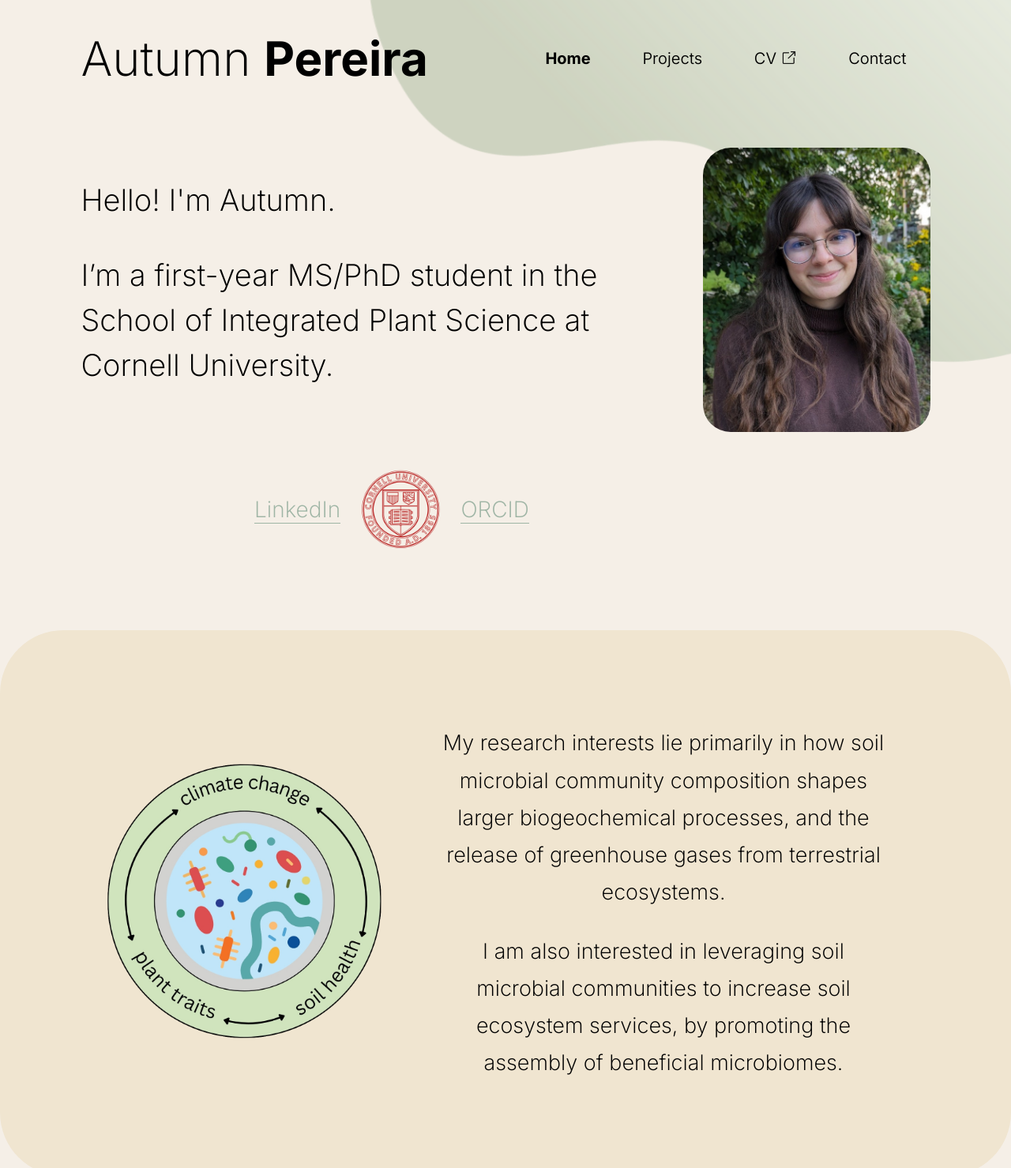
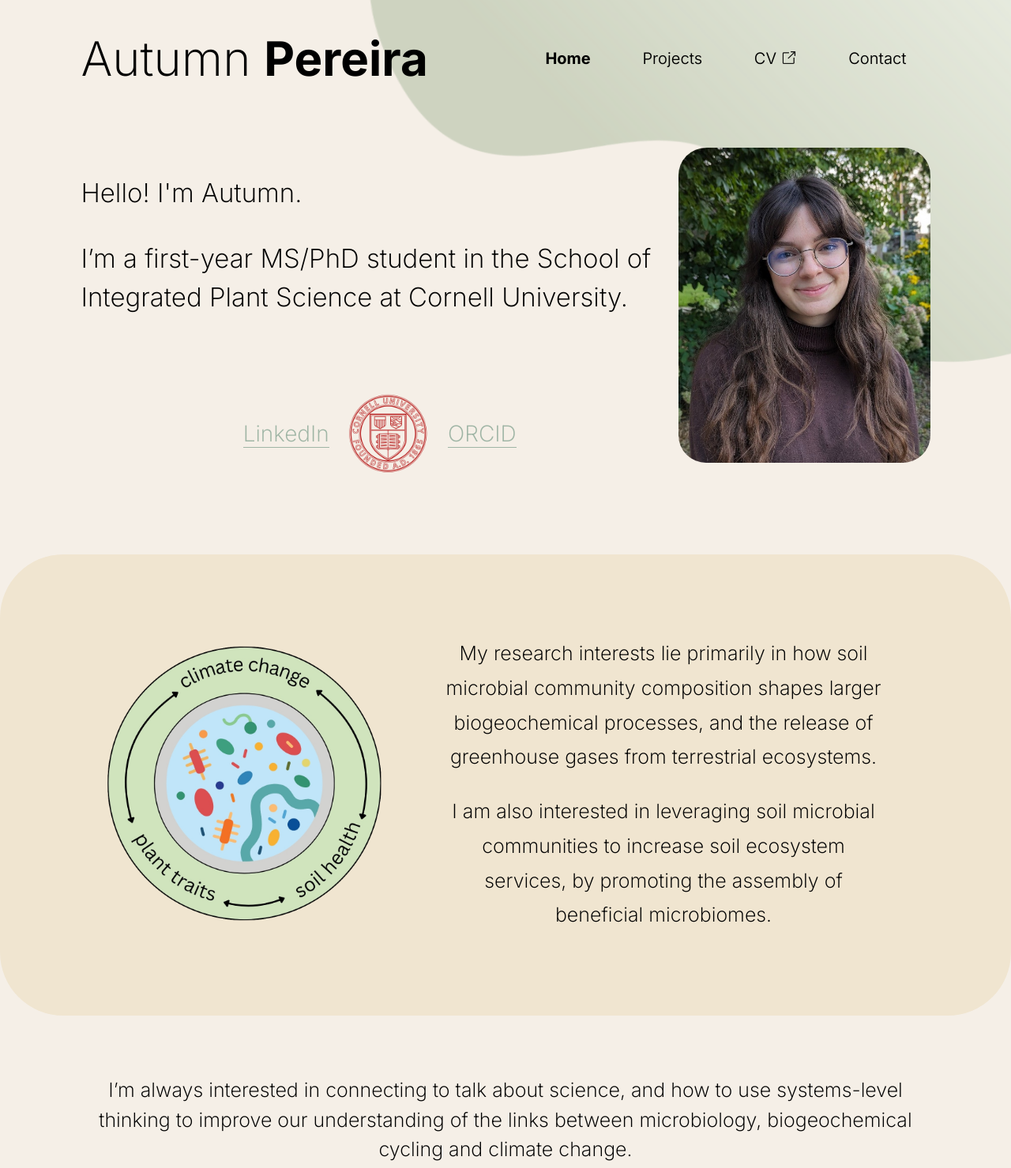
Before and after one commit to autpereira/autpereira.github.io, a plain HTML site: page index.html in a window 1280 px wide. Shown: the top 1479 px of the page at 79% size. Drawn offline with Linux system fonts and the light colour scheme.

Commit message:
another round of edits

```diff
--- a/index.html
+++ b/index.html
@@ -14,9 +14,9 @@
             justify-content: space-between;
         }
         #intro-text {
-            font-size: 38px;
+            font-size: 33px;
             line-height: 150%;
-            margin-right: 1.5%;
+            margin-right: 2.5%;
         }
         #autumn-portrait {
             width: 100%;
@@ -48,7 +48,7 @@
         #section-2 {
             margin-top: 5%;
             margin: 4% 8%;
-            padding: 3% 0%;
+            padding: 2% 0%;
             display: flex;
             justify-content: space-between;
             align-items: center;
@@ -58,7 +58,7 @@
             margin: 5% 5% 5% 2%;
         }
         #section-2-text {
-            font-size: 27px;
+            font-size: 25px;
             text-align: center;
             margin: 5%;
             line-height: 175%;
@@ -68,7 +68,7 @@
         #section-3 {
             margin: 6% 8%;
             text-align: center;
-            font-size: 28px;
+            font-size: 25px;
             line-height: 150%;
         }
         #section-3 a {
```
Also changed, not shown: contact.html (+2 -2 lines), projects.html (+3 -3 lines).
